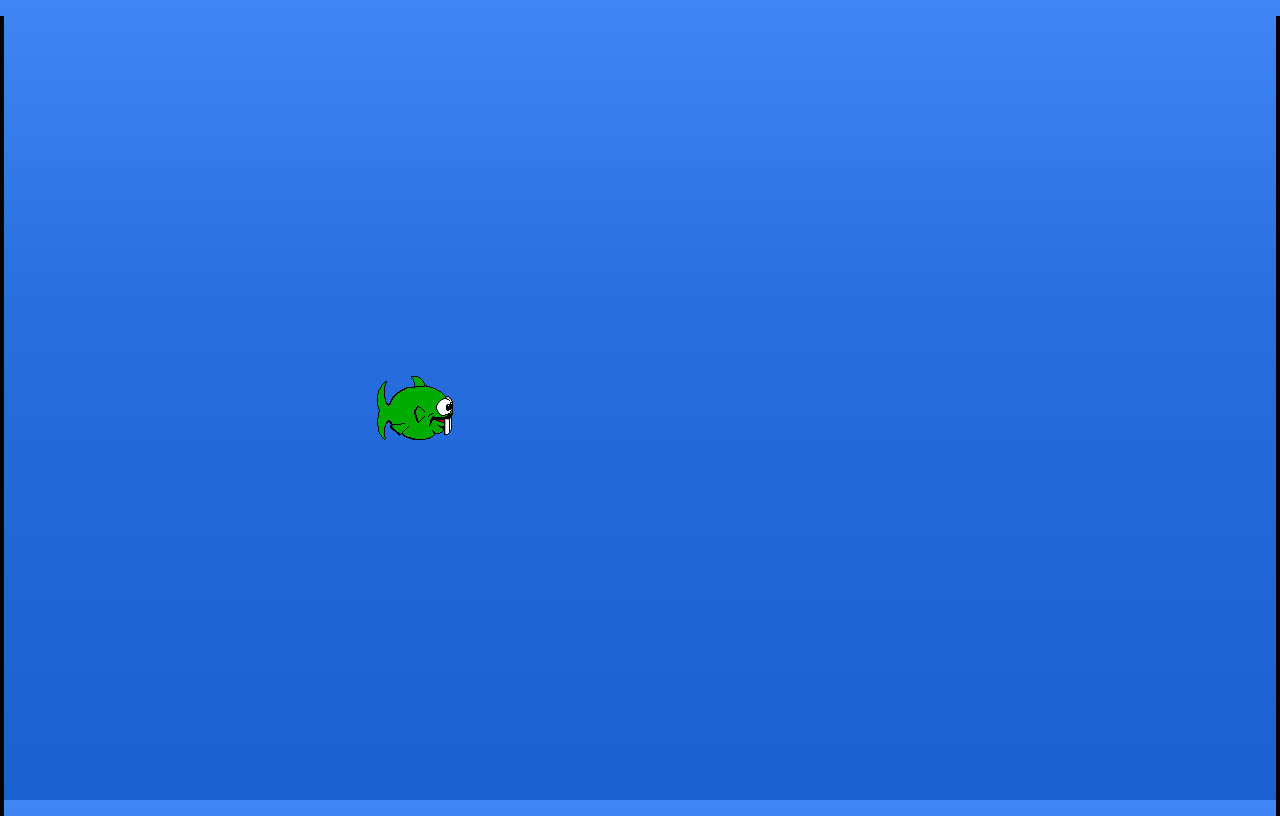
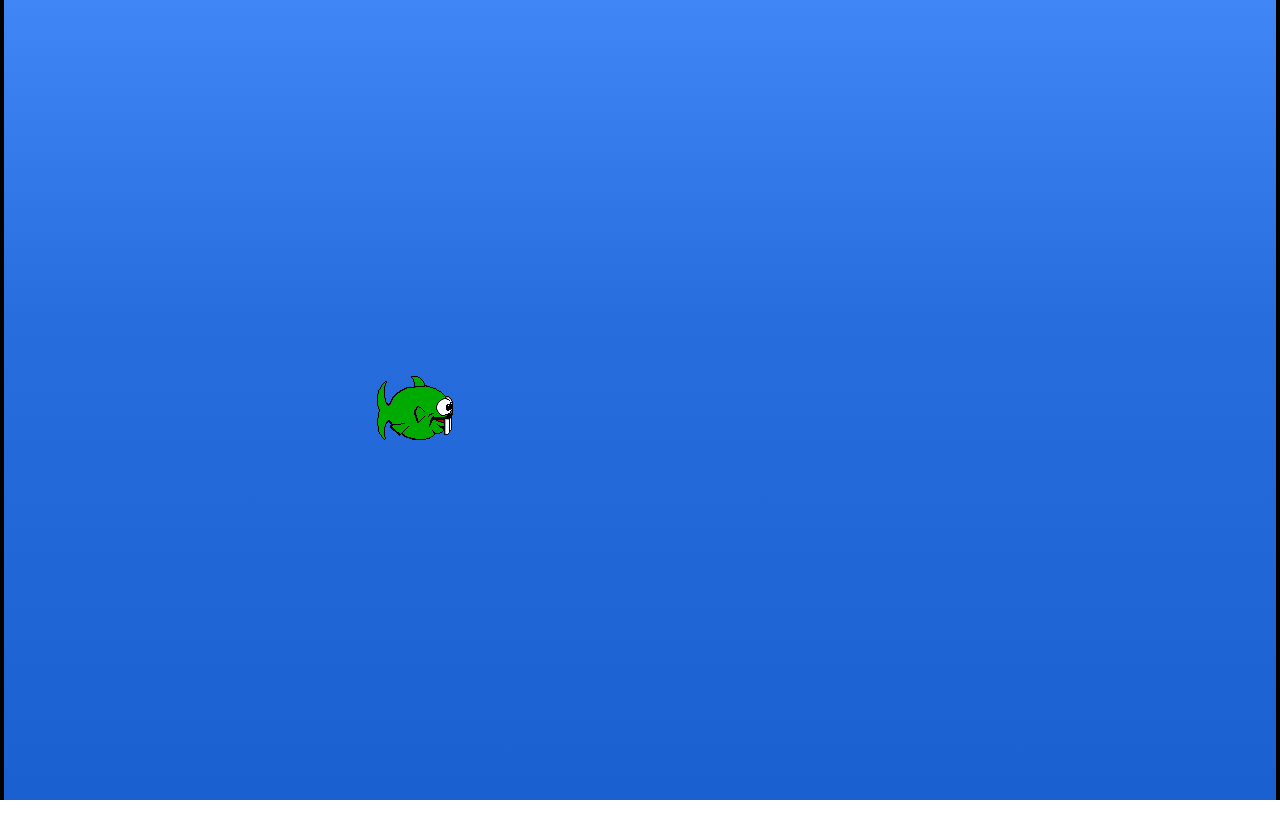
Before and after one commit to PeterBreen/reactfish, a React (Create React App) app: page / in a window 1280 px wide. Built offline with nearby package versions, Linux system fonts and the light colour scheme.

Commit message:
changed boundary values to keep fish above bottom edge

```diff
--- a/src/index.css
+++ b/src/index.css
@@ -67,8 +67,8 @@ body {
     border-left: 0.3rem solid #000;
     border-right: 0.3rem solid #000; } }
 .fishtank {
-  height: calc(100% - 3rem);
-  margin: 1rem 1rem 2rem 1rem; }
+  height: calc(100% - 4rem);
+  margin: 0rem 1rem 4rem 1rem; }
 
 .fishtank img {
   position: absolute; }
--- a/src/scss/modules/_fishtank.scss
+++ b/src/scss/modules/_fishtank.scss
@@ -1,7 +1,7 @@
 //fishtank styles
 .fishtank {
-  height: calc(100% - 3rem);
-  margin: 1rem 1rem 2rem 1rem;
+  height: calc(100% - 4rem);
+  margin: 0rem 1rem 4rem 1rem;
 }
 .fishtank img {
   position: absolute;
```
